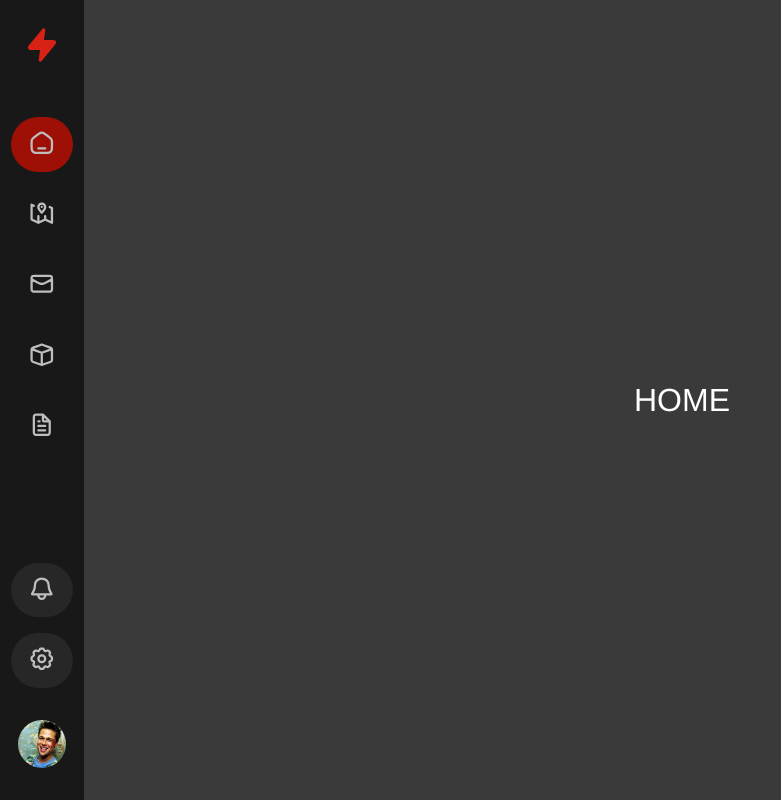
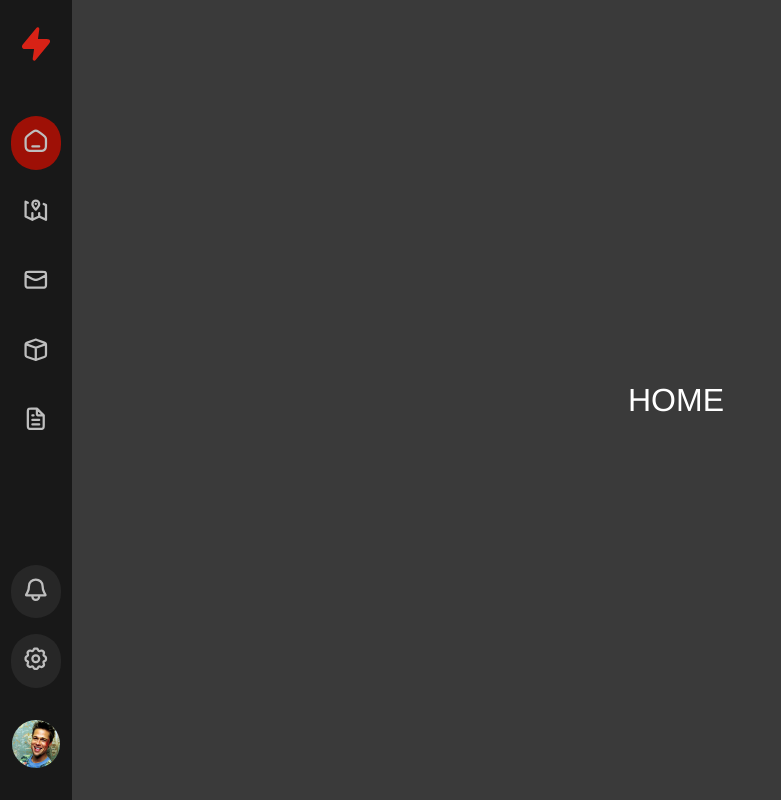
Before and after one commit to hyzzer/sandbox-webapp, a React (Vite) app: page / in a window 1280 px wide. Shown: the whole page, without its empty margins (0-781 px from the left). Built offline with nearby package versions, Linux system fonts and the light colour scheme.

Commit message:
STYLE (Buttons) : buttons and inputs default styles globally removed in index.css

```diff
--- a/src/index.css
+++ b/src/index.css
@@ -8,6 +8,16 @@ html, body {
 
 #root {
     height: 100%;
+}
+
+button, input[type="submit"], input[type="reset"] {
+	background: none;
+	color: inherit;
+	border: none;
+	padding: 0;
+	font: inherit;
+	cursor: pointer;
+	outline: inherit;
 }
 
 .app-container {
```
